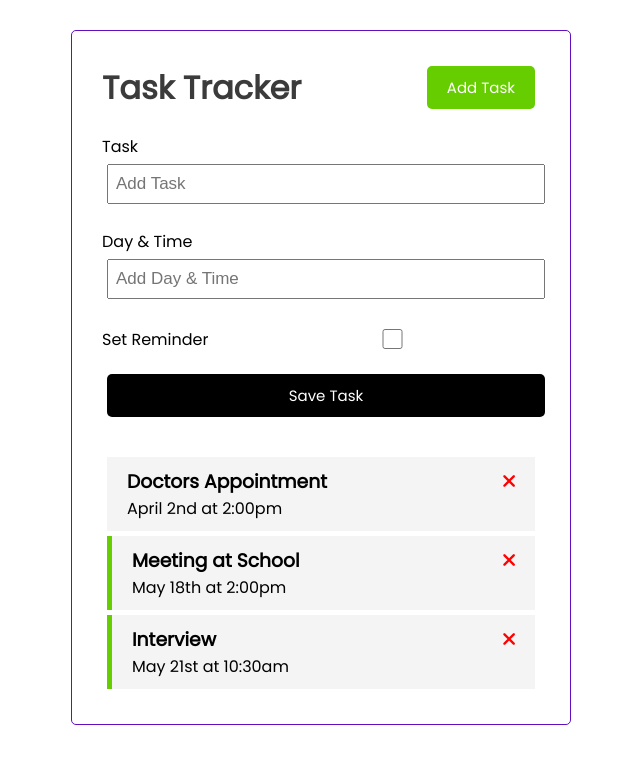
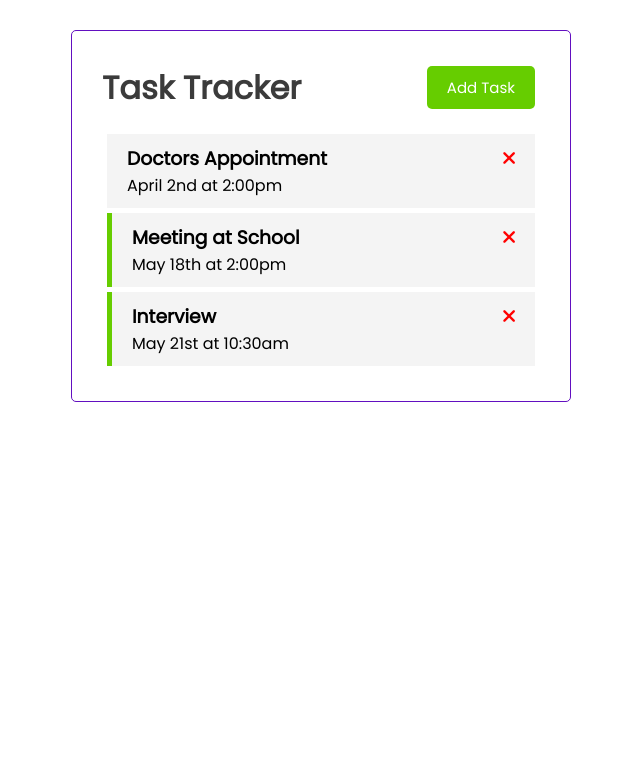
Before and after one commit to danielletate/task-tracker, a Vue app: page / in a window 1280 px wide. Shown: the top 764 px of the page, without its empty margins (319-959 px from the left). Built offline with nearby package versions, Linux system fonts and the light colour scheme.

Commit message:
Toggle form

```diff
--- a/src/App.vue
+++ b/src/App.vue
@@ -1,7 +1,10 @@
 <template>
 <div class="container">
-   <HeaderItem title="Task Tracker" />
-   <AddTask />
+   <HeaderItem @toggle-add-task="toggleAddTask" title="Task Tracker" />
+   <div v-if="showAddTask">
+   <AddTask @add-task="addTask" />
+
+   </div>
    <TasksItem
    @toggle-reminder="toggleReminder"
    @delete-task="deleteTask"
@@ -24,10 +27,17 @@ export default {
   },
   data() {
     return {
-      tasks: []
+      tasks: [],
+      showAddTask: false
     }
   },
   methods: {
+    toggleAddTask() {
+      this.showAddTask = !this.showAddTask
+    },
+    addTask(task) {
+      this.tasks = [...this.tasks, task]
+    },
   deleteTask(id) {
     if(confirm('Are you sure?')) {
       this.tasks = this.tasks.filter((task) => task.id
--- a/src/components/AddTask.vue
+++ b/src/components/AddTask.vue
@@ -1,20 +1,21 @@
 <template>
-  <form class="add-form">
+  <form @submit="onSubmit" class="add-form">
     <div class="form-control">
       <label>Task</label>
-      <input type="text" name="text" placeholder="Add Task" />
+      <input type="text" v-model="text" name="text" placeholder="Add Task" />
     </div>
     <div class="form-control">
       <label>Day & Time</label>
       <input
         type="text"
+        v-model="day"
         name="day"
         placeholder="Add Day & Time"
       />
     </div>
     <div class="form-control form-control-check">
       <label>Set Reminder</label>
-      <input type="checkbox" name="reminder" />
+      <input type="checkbox" v-model="reminder" name="reminder" />
     </div>
 
     <input type="submit" value="Save Task" class="btn btn-block" />
@@ -23,7 +24,39 @@
 
 <script>
 export default {
-    name: 'AddTask'
+    name: 'AddTask',
+    data() {
+      return {
+        text: "",
+        day: "",
+        reminder: false
+      }
+    },
+    methods: {
+      onSubmit(e) {
+        e.preventDefault()
+
+        // Form Validation
+        if(!this.text) {
+          alert('Please add a task')
+          return
+        }
+
+      const newTask = {
+        id: Math.floor(Math.random() * 100000),
+        text: this.text,
+        day: this.day,
+        reminder: this.reminder,
+      }
+
+
+      this.$emit('add-task', newTask)
+      // Clear Form
+      this.text = ''
+      this.day = ''
+      this.reminder = false
+    },
+  },
 }
 </script>
 
--- a/src/components/ButtonItem.vue
+++ b/src/components/ButtonItem.vue
@@ -11,7 +11,7 @@ export default {
     },
     methods: {
         onClick() {
-            console.log('click')
+            this.$emit('toggle-add-task')
         }
     }
 }
--- a/src/components/HeaderItem.vue
+++ b/src/components/HeaderItem.vue
@@ -1,7 +1,7 @@
 <template>
     <header>
-        <h1>{{title}}</h1>
-        <ButtonItem text="Add Task" color="#66CD00" />
+        <h1>{{ title}}</h1>
+        <ButtonItem @toggle-add-task="$emit('toggle-add-task')" text="Add Task" color="#66CD00" />
     </header>
 </template>
 
```
